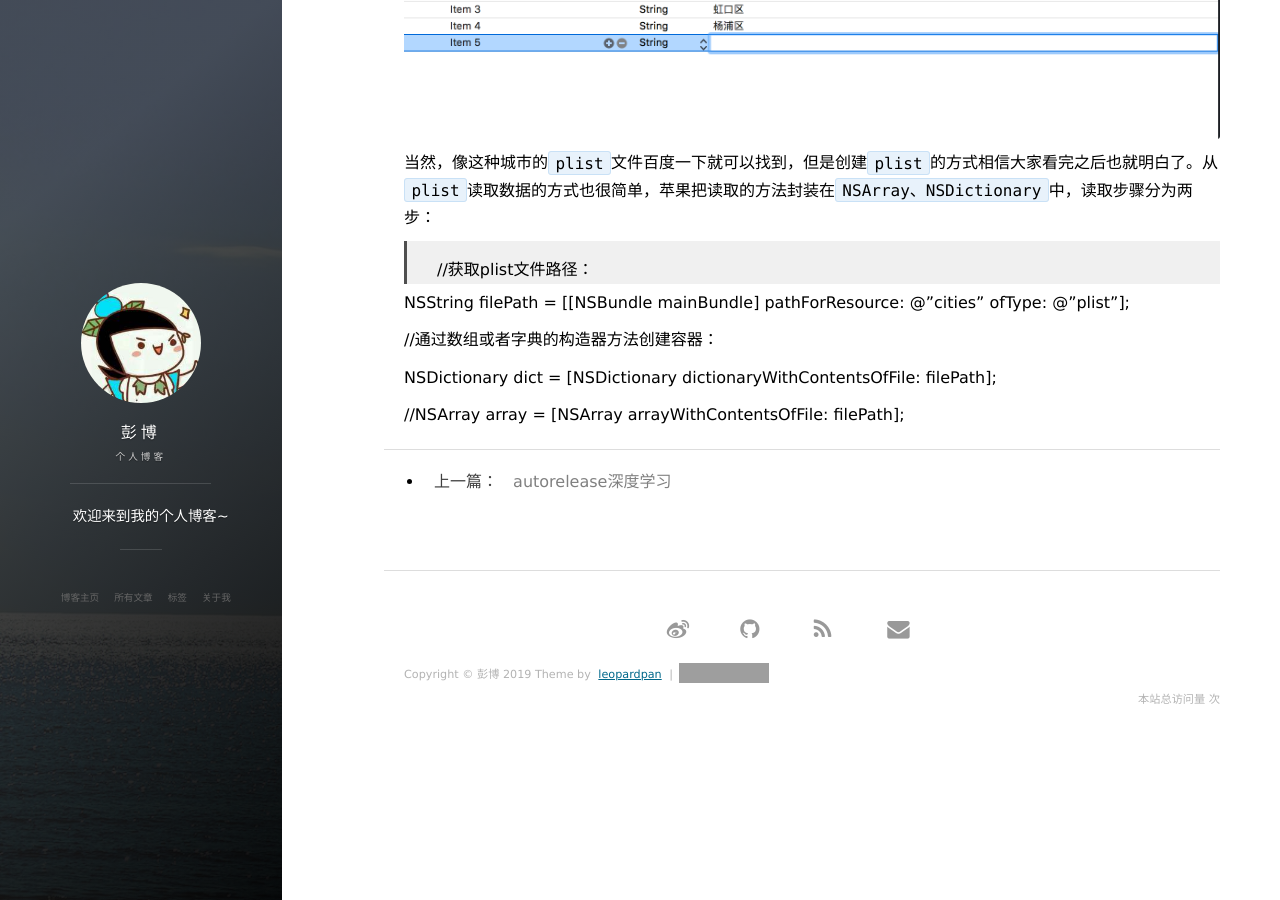
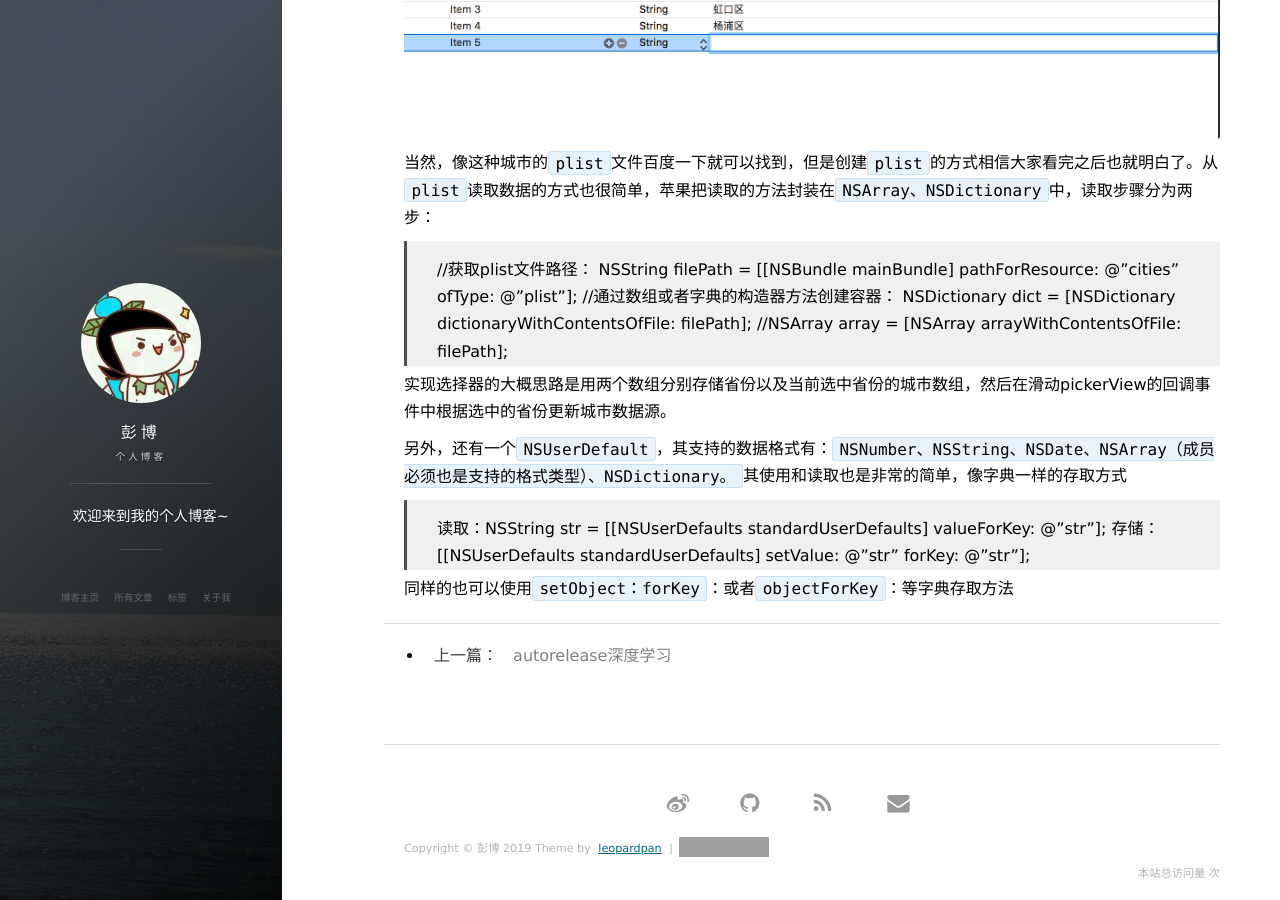
Before and after one commit to GeminiPeng/GeminiPeng.github.io, a Jekyll site: the page built from _posts/2019-3-26-数据持久化.md, in a window 1280 px wide and 900 px high, scrolled down 2880 px. Built offline with Jekyll 4.4.1, drawn with Linux system fonts in a browser that asks for light colours; nearby versions of some CDN libraries; our own code applies the rules of GitHub Pages for plain Markdown files; comment, search, counter and statistics services are not loaded; grey boxes are pictures that could not be loaded.

Commit message:
更新数据持久化

```diff
--- a/_posts/2019-3-26-数据持久化.md
+++ b/_posts/2019-3-26-数据持久化.md
@@ -72,11 +72,16 @@ sqlite是一个轻量级、跨平台的小型数据库，其拥有可移植性
 
 
 > //获取plist文件路径：
+NSString  filePath = [[NSBundle mainBundle] pathForResource: @"cities" ofType: @"plist"];
+//通过数组或者字典的构造器方法创建容器：
+NSDictionary  dict = [NSDictionary dictionaryWithContentsOfFile: filePath];
+//NSArray  array = [NSArray arrayWithContentsOfFile: filePath];
 
-NSString  filePath = [[NSBundle mainBundle] pathForResource: @"cities" ofType: @"plist"];
+实现选择器的大概思路是用两个数组分别存储省份以及当前选中省份的城市数组，然后在滑动pickerView的回调事件中根据选中的省份更新城市数据源。
 
-//通过数组或者字典的构造器方法创建容器：
+另外，还有一个`NSUserDefault`，其支持的数据格式有：`NSNumber、NSString、NSDate、NSArray（成员必须也是支持的格式类型）、NSDictionary。`其使用和读取也是非常的简单，像字典一样的存取方式
 
-NSDictionary  dict = [NSDictionary dictionaryWithContentsOfFile: filePath];
+> 读取：NSString  str = [[NSUserDefaults standardUserDefaults] valueForKey: @"str"];
+存储：[[NSUserDefaults standardUserDefaults] setValue: @"str" forKey: @"str"];
 
-//NSArray  array = [NSArray arrayWithContentsOfFile: filePath];
+同样的也可以使用`setObject：forKey`：或者`objectForKey`：等字典存取方法
```
